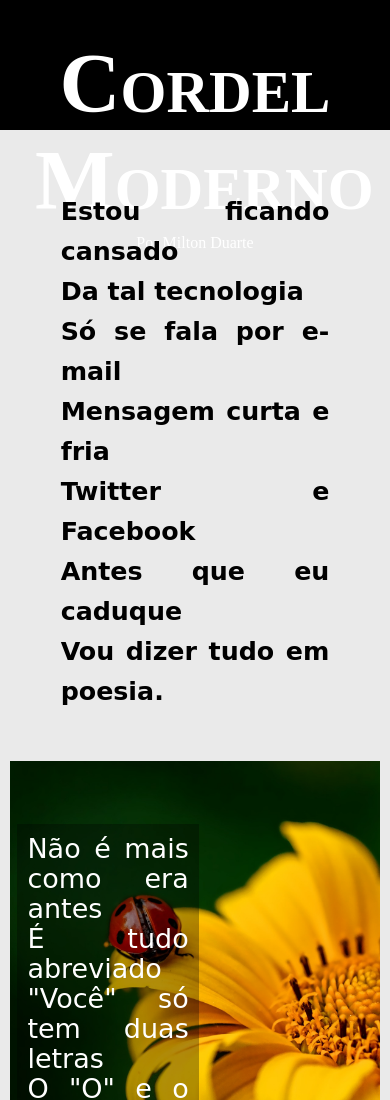
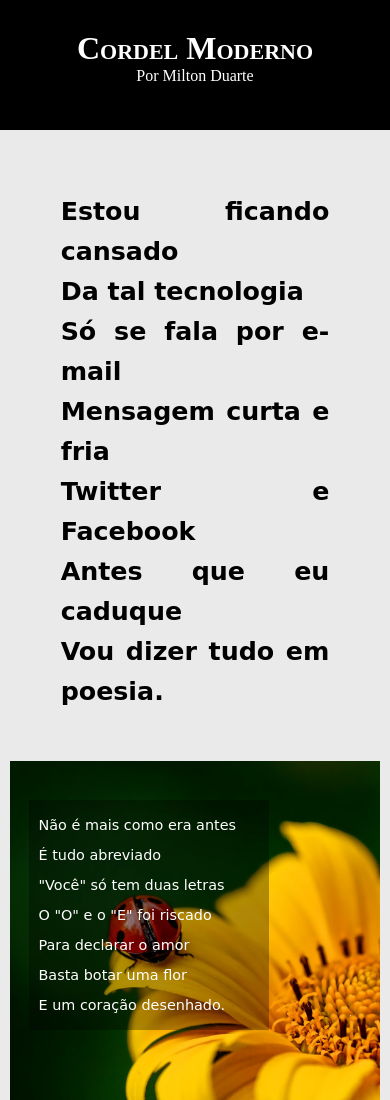
Before and after one commit to christiancaldeira/projeto-cordel, a plain HTML site: page index.html in a window 390 px wide. Shown: the top 1100 px of the page. Drawn offline with Linux system fonts and the light colour scheme.

Commit message:
Atualizado

```diff
--- a/style.css
+++ b/style.css
@@ -96,7 +96,7 @@ div > p {
 
     position: absolute;
 
-    top: 16%;
+    top: 10%;
     left: 2%;
     right: 49%;
 
@@ -166,3 +166,34 @@ footer > h2 > a:hover {
 
 
 }
+
+@media (max-width: 400px) {
+    header > h1 {
+        font-size: 2em;
+        padding: 0%;
+    }
+    div > p {
+        font-size: .9em;
+
+        position: absolute;
+
+        top: 10%;
+        left: 5%;
+        right: 0%;
+
+    }
+}
+
+@media (min-width: 600px) {
+    div > p {
+        font-size: 1.2em;
+        line-height: 40px;
+
+        position: absolute;
+
+        top: 7%;
+        left: 4%;
+    }
+
+
+}
```
Also changed, not shown: index.html (+1 -1 lines).
